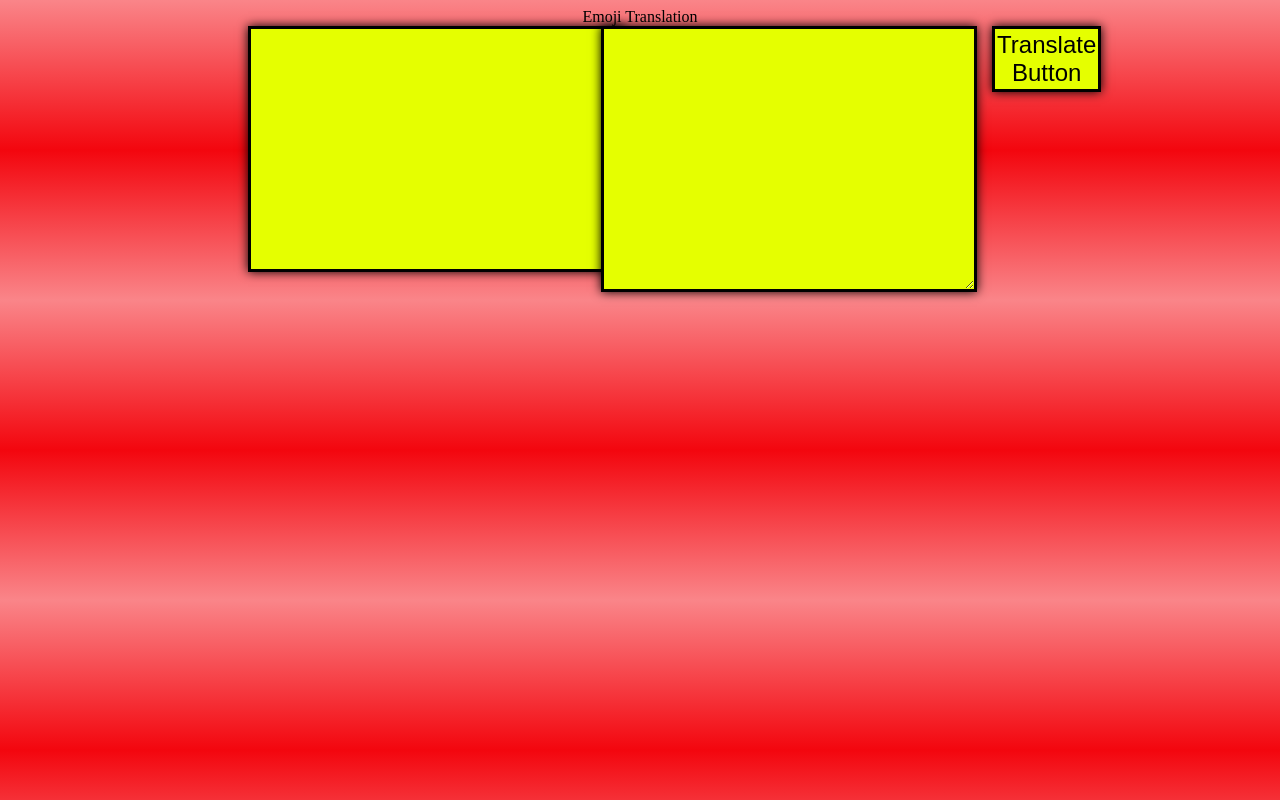
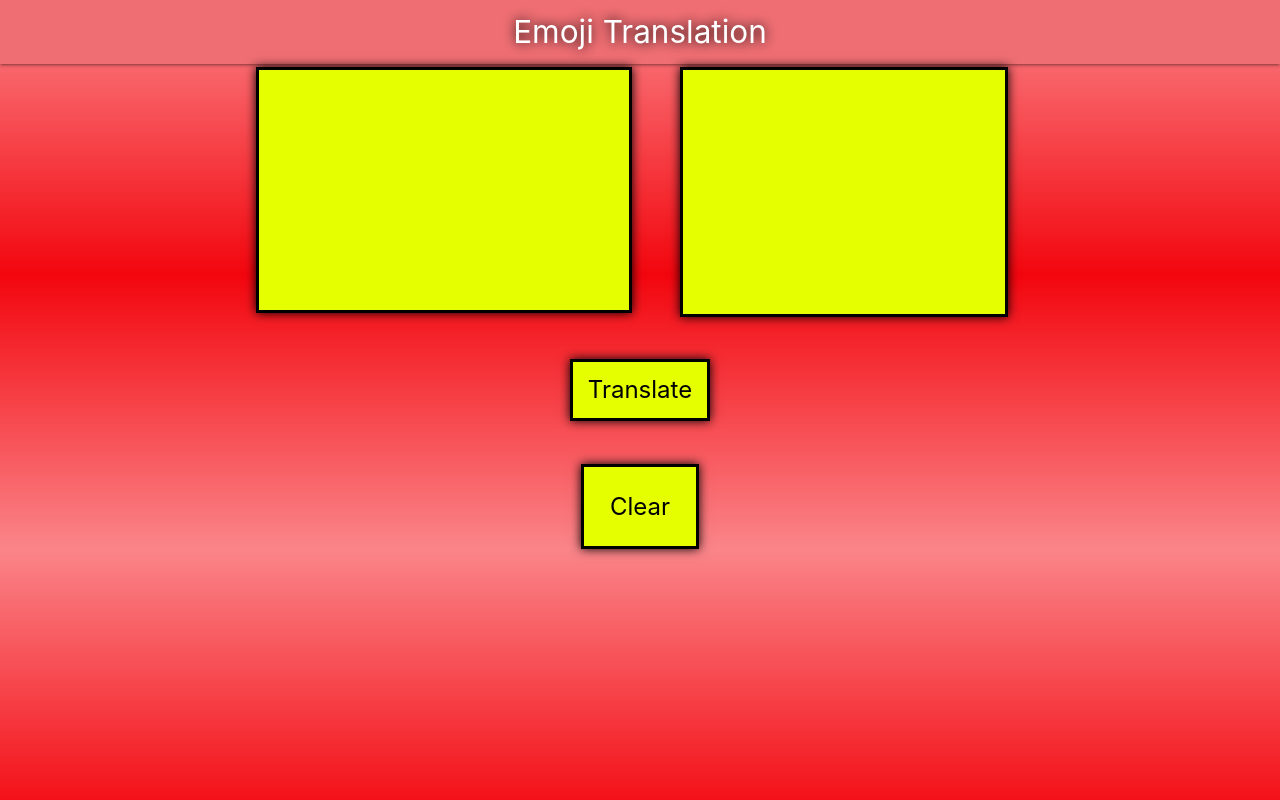
Before and after one commit to SpencerFalor-Ward/Emoji-Translator, a plain HTML site: page group.html in a window 1280 px wide. Drawn offline with nearby package versions, Linux system fonts and the light colour scheme; no server answers.

Commit message:
updated html

```diff
--- a/group.html
+++ b/group.html
@@ -1,33 +1,70 @@
 <!DOCTYPE html>
 <html lang="en">
-<head>
-    <meta charset="UTF-8">
-    <meta name="viewport" content="width=device-width, initial-scale=1.0">
-    <meta http-equiv="X-UA-Compatible" content="ie=edge">
-    <title>Document</title>
-    <link rel="stylesheet" href="group.css">
-</head>
-<body>
+  <head>
+    <meta charset="UTF-8" />
+
+    <meta name="viewport" content="width=device-width, initial-scale=1.0" />
+
+    <meta http-equiv="X-UA-Compatible" content="ie=edge" />
+
+    <title>Emoji</title>
+
+    <link rel="stylesheet" href="https://cdnjs.cloudflare.com/ajax/libs/materialize/1.0.0/css/materialize.min.css">
+
+
+    <link rel="stylesheet" href="group.css" />
+
+  </head>
+  <body>
     <!--Header-->
-    <div id="header">
-        <p id="headp">Emoji Translation</p>
-    </div>
+
+    <nav>
+      <div class="nav-wrapper header">
+        <a href="#" class="brand-logo center">Emoji Translation</a>
+        </ul>
+      </div>
+    </nav>
+
     <!--Boxes and button-->
-    <div class="bottom">
-        <!--Boxes-->
+    <!-- <div class="bottom">
+        Boxes
         <div class="boxes">
             <div id="input">
                 <textarea id="inputField"  cols="30" rows="10"></textarea>
             </div>
 
             <div id="input">
-                <textarea id="outputField"  cols="30" rows="10"></textarea>
+                <p id="outputField"></p>
             </div>
         </div>
-        <!--Translate button-->
+        Translate button
         <div id="button">
             <button>Translate Button</button>
         </div>
+      </div> -->
+      <div class="bottom">
+        <!--Boxes-->
+        <form id="form">
+          <div class="boxes">
+            <!-- <div id="input"> -->
+                <input type="text" id="inputField">
+            <!-- </div> -->
+
+            <!-- <div id="input"> -->
+                <p id="outputField"></p>
+            <!-- </div> -->
+            <!--Translate button-->
+          </div>
+              <div class="buttonBox">
+                <button type="submit">Translate</button>
+              </div>
+          </form>
+      </div>
+
+      <!--Translate button-->
+      <div id="clearButton">
+        <button>Clear</button>
+      </div>
     </div>
 
 
@@ -38,7 +75,10 @@
 
     <script src="https://cdn.jsdelivr.net/npm/popper.js@1.16.0/dist/umd/popper.min.js" integrity="sha384-Q6E9RHvbIyZFJoft+2mJbHaEWldlvI9IOYy5n3zV9zzTtmI3UksdQRVvoxMfooAo" crossorigin="anonymous"></script>
 
+    <script src="https://cdnjs.cloudflare.com/ajax/libs/materialize/1.0.0/js/materialize.min.js"></script>
+
     <script src="./group.js"></script>
+    <script src="./underscore.js"></script>
 
 </body>
 </html>
```
